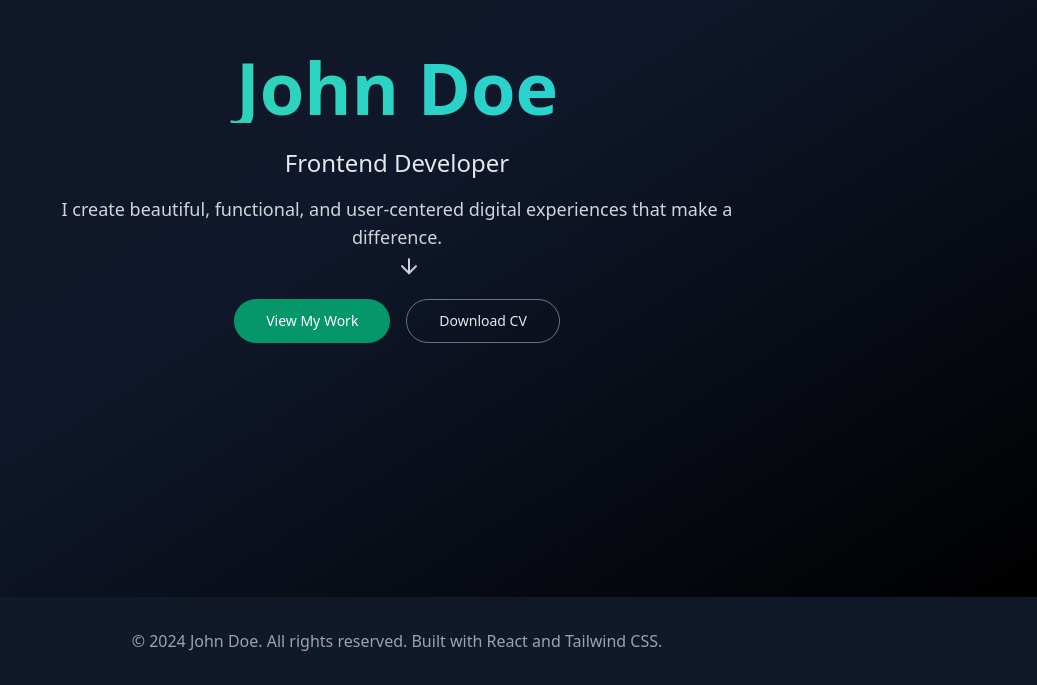
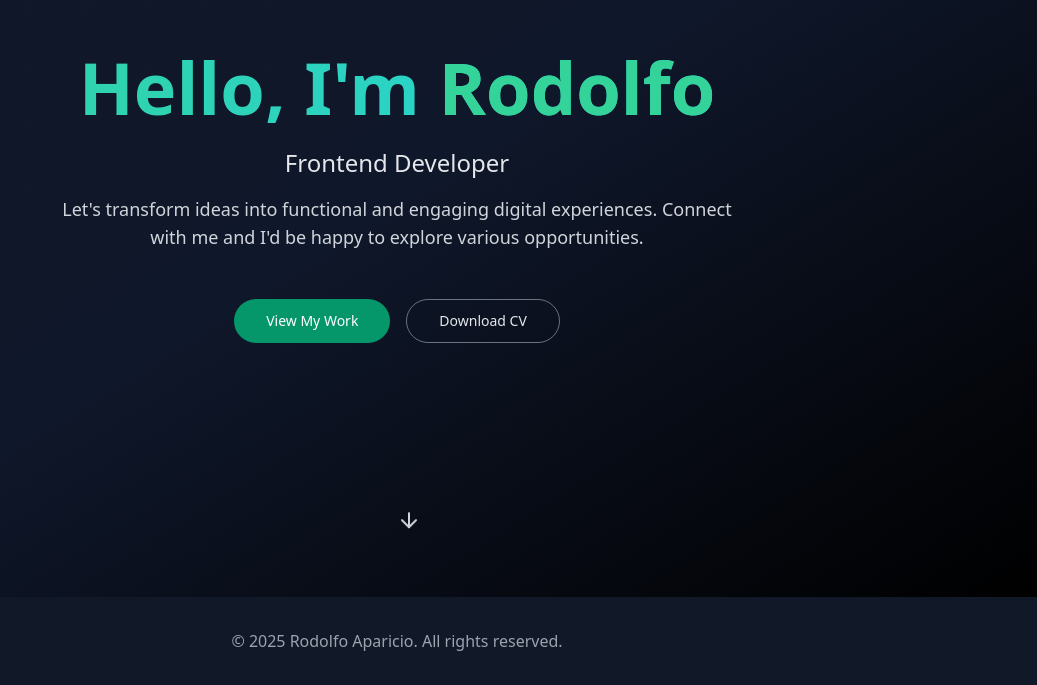
Before and after one commit to rodolfo-rgb/Portfolio, a React (Vite) app: page / in a window 1280 px wide. Shown: the part 203-888 px from the top of the page, without its empty margins (243-1280 px from the left). Built offline with nearby package versions, Linux system fonts and the light colour scheme.

Commit message:
create the Index page and add a Hero

```diff
--- a/src/components/Hero.tsx
+++ b/src/components/Hero.tsx
@@ -8,7 +8,7 @@ const Hero = () => {
     "Backend Developer",
     "Frontend Developer",
     "UI/UX Designer",
-    "Programmer"
+    "Programmer",
   ];
 
   const [currentSkillIndex, setCurrentSkillIndex] = useState(0);
@@ -22,7 +22,7 @@ const Hero = () => {
   }, [skills.length]);
 
   const scrollToProjects = () => {
-    document.getElementById('projects')?.scrollIntoView({ behavior: 'smooth' });
+    document.getElementById("projects")?.scrollIntoView({ behavior: "smooth" });
   };
 
   return (
@@ -33,7 +33,7 @@ const Hero = () => {
       <div className="container mx-auto px-6 text-center relative z-10">
         <div className="animate-fade-in">
           <h1 className="text-5xl md:text-7xl font-bold mb-6 bg-gradient-to-r from-emerald-400 to-cyan-400 bg-clip-text text-transparent">
-            John Doe
+            Hello, I'm <span className="text-emerald-400">Rodolfo</span>
           </h1>
           <p className="text-xl md:text-2xl mb-4 text-gray-200 h-8 flex items-center justify-center">
             <span className="animate-fade-in" key={currentSkillIndex}>
@@ -41,7 +41,9 @@ const Hero = () => {
             </span>
           </p>
           <p className="text-lg text-gray-300 mb-12 max-w-2xl mx-auto">
-            I create beautiful, functional, and user-centered digital experiences that make a difference.
+            Let's transform ideas into functional and engaging digital
+            experiences. Connect with me and I'd be happy to explore various
+            opportunities.
           </p>
           <div className="flex flex-col sm:flex-row gap-4 justify-center items-center">
             <Button
@@ -60,10 +62,9 @@ const Hero = () => {
             </Button>
           </div>
         </div>
-
-        <div className="absolute bottom-16 left-1/2 transform -translate-x-1/2 animate-bounce">
-          <ArrowDown className="w-6 h-6 text-gray-300" />
-        </div>
+      </div>
+      <div className="absolute bottom-16 left-1/2 transform -translate-x-1/2 animate-bounce">
+        <ArrowDown className="w-6 h-6 text-gray-300" />
       </div>
     </section>
   );
--- a/src/pages/Index.tsx
+++ b/src/pages/Index.tsx
@@ -1,17 +1,15 @@
 import Hero from "@/components/Hero";
-
 
 const Index = () => {
   return (
     <div className="min-h-screen bg-black">
-
       <Hero />
 
       {/* Footer */}
       <footer className="bg-gray-900 text-white py-8">
         <div className="container mx-auto px-6 text-center">
           <p className="text-gray-400">
-            © 2024 John Doe. All rights reserved. Built with React and Tailwind CSS.
+            © 2025 Rodolfo Aparicio. All rights reserved.
           </p>
         </div>
       </footer>
```
